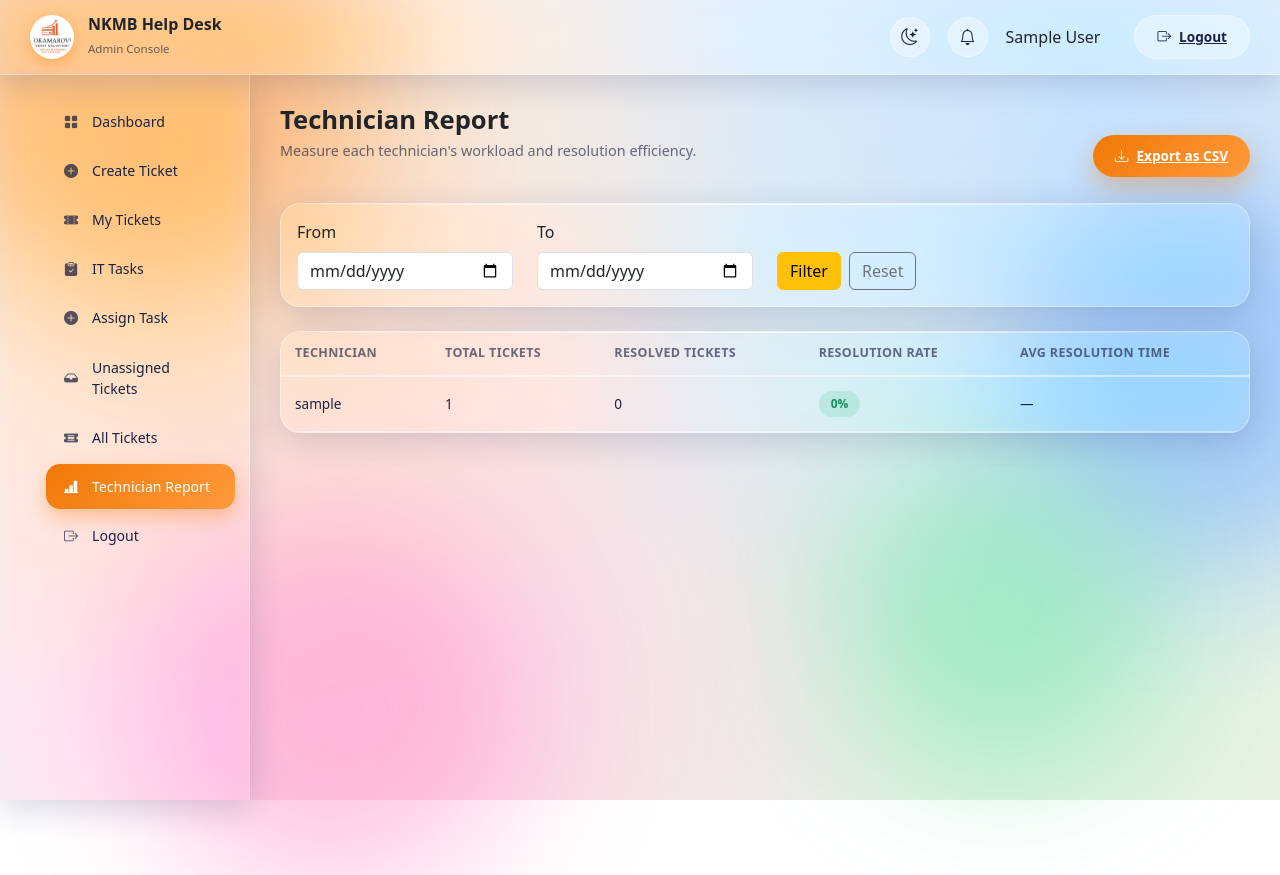
After one commit to Esonasipho03/HelpDeskSystemm, a Django app: page /tickets/technician-report/ in a window 1280 px wide. The commit adds this page. Run offline with Django 5.2, Linux system fonts and the light colour scheme; a user stored in the database is signed in; tables that the repository leaves empty hold one stand-in row (values such as "Sample post"); data that the repository does not hold is empty.

Commit message:
tech report download'

```diff
--- a/templates/admin/tickets/ticket/change_list.html
+++ b/templates/admin/tickets/ticket/change_list.html
@@ -1,6 +1,7 @@
 {# templates/admin/tickets/ticket_changelist.html #}
 {% extends "admin/change_list.html" %}
 {% block object-tools-items %}
+  <li><a href="download-report/{% if request.GET %}?{{ request.GET.urlencode }}{% endif %}">Download Report</a></li>
   <li><a href="technician-report/">Technician Report</a></li>
   {{ block.super }}
 {% endblock %}
--- a/templates/base_admin_dashboard.html
+++ b/templates/base_admin_dashboard.html
@@ -303,7 +303,12 @@
                 </a>
             </li>
 
-
+            <li>
+                <a href="{% url 'technician_report' %}" class="{% block nav_technician_report %}{% endblock %}">
+                    <i class="bi bi-bar-chart-line-fill"></i>
+                    <span>Technician Report</span>
+                </a>
+            </li>
 
             <li>
                 <a href="{% url 'logout' %}">
--- a/templates/tickets/admin_all_tickets.html
+++ b/templates/tickets/admin_all_tickets.html
@@ -13,6 +13,10 @@ All Tickets
         <h1>All Tickets</h1>
         <p>Every support request in the system, across all technicians.</p>
     </div>
+    <a href="{% url 'all_tickets_export' %}{% if request.GET %}?{{ request.GET.urlencode }}{% endif %}"
+       class="glass-button">
+        <i class="bi bi-download"></i> All Tickets Report
+    </a>
 </div>
 
 <div class="glass-card mb-4 p-3">
--- /dev/null
+++ b/templates/tickets/technician_report.html
@@ -0,0 +1,84 @@
+{% extends "base_admin_dashboard.html" %}
+
+{% block title %}
+Technician Report
+{% endblock %}
+
+{% block nav_technician_report %}active{% endblock %}
+
+{% block content %}
+
+<div class="welcome-section">
+    <div>
+        <h1>Technician Report</h1>
+        <p>Measure each technician's workload and resolution efficiency.</p>
+    </div>
+    <a href="{% url 'technician_report_export' %}?{{ request.GET.urlencode }}" class="glass-button">
+        <i class="bi bi-download"></i> Export as CSV
+    </a>
+</div>
+
+<div class="glass-card mb-4 p-3">
+
+<form method="get">
+
+<div class="row align-items-end">
+
+<div class="col-md-3">
+    <label class="form-label" for="start_date">From</label>
+    <input type="date" id="start_date" name="start_date" class="form-control" value="{{ start_date|default:'' }}">
+</div>
+
+<div class="col-md-3">
+    <label class="form-label" for="end_date">To</label>
+    <input type="date" id="end_date" name="end_date" class="form-control" value="{{ end_date|default:'' }}">
+</div>
+
+<div class="col-md-3 d-flex gap-2">
+    <button type="submit" class="btn btn-warning">Filter</button>
+    <a href="{% url 'technician_report' %}" class="btn btn-outline-secondary">Reset</a>
+</div>
+
+</div>
+
+</form>
+
+</div>
+
+<div class="glass-card">
+
+<table class="report-table">
+
+<thead>
+<tr>
+    <th>Technician</th>
+    <th>Total Tickets</th>
+    <th>Resolved Tickets</th>
+    <th>Resolution Rate</th>
+    <th>Avg Resolution Time</th>
+</tr>
+</thead>
+
+<tbody>
+
+{% for row in stats %}
+<tr>
+    <td>{{ row.assigned_to__username }}</td>
+    <td>{{ row.total_tickets }}</td>
+    <td>{{ row.resolved_tickets }}</td>
+    <td><span class="completion-badge">{{ row.resolution_rate }}%</span></td>
+    <td>{{ row.avg_resolution_time|default:"—" }}</td>
+</tr>
+{% empty %}
+<tr>
+    <td colspan="5">No data available for this period.</td>
+</tr>
+{% endfor %}
+
+</tbody>
+
+</table>
+
+</div>
+
+{% endblock %}
--- a/tickets/urls.py
+++ b/tickets/urls.py
@@ -28,6 +28,21 @@ path(
     "all/",
     views.all_tickets,
     name="all_tickets",
+),
+path(
+    "all/export/",
+    views.all_tickets_export,
+    name="all_tickets_export",
+),
+path(
+    "technician-report/",
+    views.technician_report,
+    name="technician_report",
+),
+path(
+    "technician-report/export/",
+    views.technician_report_export,
+    name="technician_report_export",
 ),
     path(
     "technician/tickets/<int:pk>/",
--- a/tickets/views.py
+++ b/tickets/views.py
@@ -1,8 +1,10 @@
+import csv
+
 from django.contrib import messages
 from django.contrib.auth.decorators import login_required
-from django.http import JsonResponse
+from django.http import HttpResponse, JsonResponse
 from django.shortcuts import get_object_or_404, redirect, render
-from django.db.models import Q
+from django.db.models import Avg, Count, DurationField, ExpressionWrapper, F, Q
 from django.utils import timezone
 from django.contrib.auth import get_user_model
 from django.urls import reverse
@@ -440,6 +442,150 @@ def all_tickets(request):
         return render(request, "tickets/admin_all_tickets.html", context)
 
     return render(request, "tickets/all_tickets.html", context)
+
+
+@login_required
+def all_tickets_export(request):
+    """CSV export of the All Tickets list, admin-only, respecting whatever
+    search/status/priority filters are currently applied."""
+    if not _is_admin(request.user):
+        return redirect("all_tickets")
+
+    tickets = Ticket.objects.all().order_by("-created_at")
+
+    q = request.GET.get("search") or request.GET.get("q")
+    status = request.GET.get("status")
+    priority = request.GET.get("priority")
+
+    if q:
+        tickets = tickets.filter(title__icontains=q)
+
+    if status:
+        tickets = tickets.filter(status=status)
+
+    if priority:
+        tickets = tickets.filter(priority=priority)
+
+    response = HttpResponse(content_type="text/csv")
+    response["Content-Disposition"] = 'attachment; filename="all_tickets_report.csv"'
+
+    writer = csv.writer(response)
+    writer.writerow([
+        "ID",
+        "Employee",
+        "Issue",
+        "Category",
+        "Status",
+        "Priority",
+        "Assigned To",
+        "Created At",
+    ])
+    for ticket in tickets:
+        writer.writerow([
+            ticket.id,
+            ticket.created_by.username if ticket.created_by else "",
+            ticket.title,
+            ticket.get_category_display(),
+            ticket.get_status_display(),
+            ticket.get_priority_display(),
+            ticket.assigned_to.username if ticket.assigned_to else "Unassigned",
+            ticket.created_at.strftime("%Y-%m-%d %H:%M"),
+        ])
+
+    return response
+
+
+def _technician_report_stats(start_date=None, end_date=None):
+    """Per-technician ticket stats, optionally filtered by created_at date
+    range. Used to measure each technician's workload and how efficiently
+    they're resolving tickets."""
+
+    qs = Ticket.objects.filter(assigned_to__isnull=False)
+
+    if start_date:
+        qs = qs.filter(created_at__date__gte=start_date)
+    if end_date:
+        qs = qs.filter(created_at__date__lte=end_date)
+
+    resolution_time = ExpressionWrapper(
+        F("resolved_at") - F("created_at"),
+        output_field=DurationField(),
+    )
+
+    stats = (
+        qs.values("assigned_to__username")
+        .annotate(
+            total_tickets=Count("id"),
+            resolved_tickets=Count(
+                "id",
+                filter=Q(status__in=[TicketStatus.RESOLVED]),
+            ),
+            avg_resolution_time=Avg(
+                resolution_time,
+                filter=Q(resolved_at__isnull=False),
+            ),
+        )
+        .order_by("-total_tickets")
+    )
+
+    rows = []
+    for row in stats:
+        avg_duration = row["avg_resolution_time"]
+        row["avg_resolution_time"] = (
+            f"{max(avg_duration.total_seconds(), 0) / 3600:.1f} hrs" if avg_duration else None
+        )
+        row["resolution_rate"] = (
+            round(row["resolved_tickets"] / row["total_tickets"] * 100)
+            if row["total_tickets"] else 0
+        )
+        rows.append(row)
+
+    return rows
+
+
+@login_required
+def technician_report(request):
+    """Admin-only page (on the custom dashboard, not Django admin) showing
+    each technician's ticket volume, resolution count, and average
+    resolution time so admins can gauge efficiency at a glance."""
+    if not _is_admin(request.user):
+        return redirect("all_tickets")
+
+    start_date = request.GET.get("start_date") or None
+    end_date = request.GET.get("end_date") or None
+    stats = _technician_report_stats(start_date, end_date)
+
+    context = {
+        "stats": stats,
+        "start_date": start_date,
+        "end_date": end_date,
+    }
+    return render(request, "tickets/technician_report.html", context)
+
+
+@login_required
+def technician_report_export(request):
+    if not _is_admin(request.user):
+        return redirect("all_tickets")
+
+    start_date = request.GET.get("start_date") or None
+    end_date = request.GET.get("end_date") or None
+    stats = _technician_report_stats(start_date, end_date)
+
+    response = HttpResponse(content_type="text/csv")
+    response["Content-Disposition"] = 'attachment; filename="technician_report.csv"'
+
+    writer = csv.writer(response)
+    writer.writerow(["Technician", "Total Tickets", "Resolved Tickets", "Avg Resolution Time"])
+    for row in stats:
+        writer.writerow([
+            row["assigned_to__username"],
+            row["total_tickets"],
+            row["resolved_tickets"],
+            row["avg_resolution_time"] or "-",
+        ])
+
+    return response
 
 
 @login_required
```
Also changed, not shown: tickets/admin.py (+44 -0 lines).
